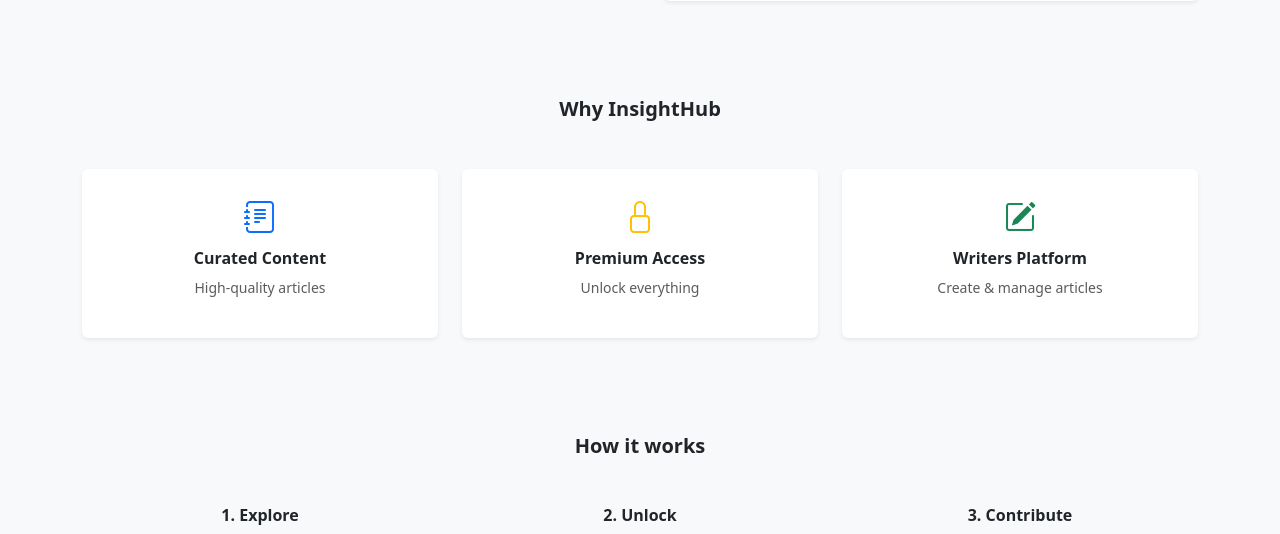
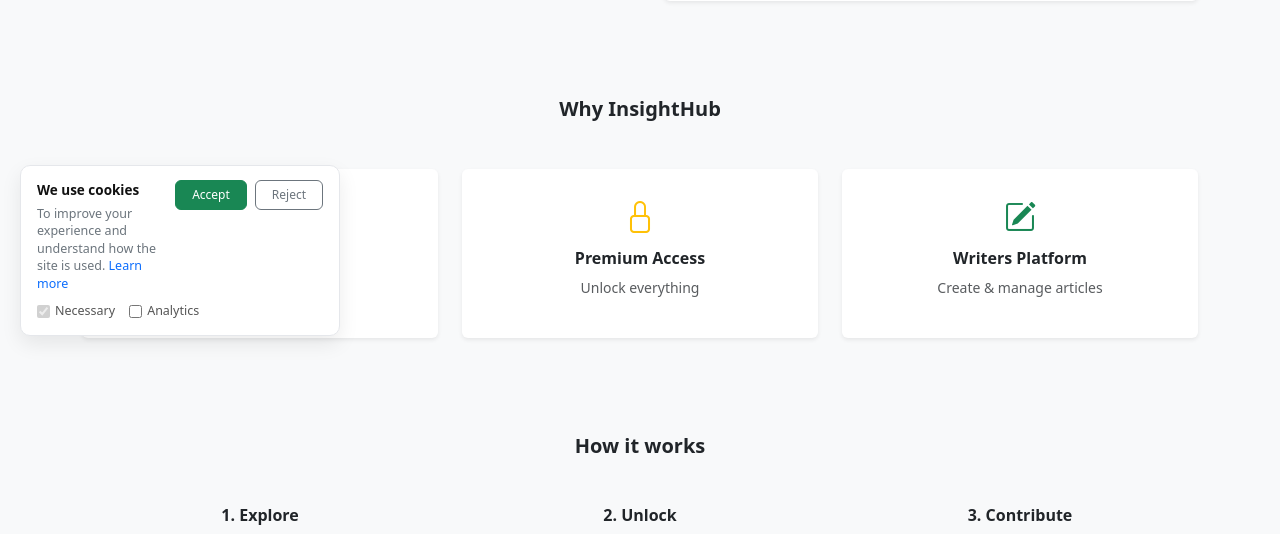
Before and after one commit to ghanshyam20/my-fullstack-project, a Django app: page / in a window 1280 px wide. Shown: the part 444-978 px from the top of the page. Run offline with Django 5.2, Linux system fonts and the light colour scheme.

Commit message:
cookie banner

```diff
--- a/account/static/account/css/index.css
+++ b/account/static/account/css/index.css
@@ -2,13 +2,13 @@ body {
   font-family: system-ui;
 }
 
-/* IMAGE */
+/* image  */
 .card-img-top {
   height: 220px;
   object-fit: cover;
 }
 
-/* BUTTON */
+/* button */
 .btn-main {
   transition: 0.2s;
 }
@@ -16,7 +16,7 @@ body {
   transform: translateY(-2px);
 }
 
-/* MAIN CARD */
+/* main card  */
 .main-card {
   border: none;
   transition: 0.3s;
@@ -26,7 +26,7 @@ body {
   box-shadow: 0 15px 30px rgba(0,0,0,0.1);
 }
 
-/* FEATURES */
+/* feature box  */
 .feature-box {
   transition: 0.3s;
   cursor: pointer;
@@ -36,7 +36,7 @@ body {
   box-shadow: 0 15px 30px rgba(0,0,0,0.1);
 }
 
-/* EXPAND TEXT */
+/* feature extra */
 .feature-extra {
   max-height: 0;
   overflow: hidden;
@@ -51,7 +51,7 @@ body {
   opacity: 1;
 }
 
-/* STEP */
+/* for step */
 .step-box {
   transition: 0.3s;
 }
@@ -59,7 +59,7 @@ body {
   transform: translateY(-4px);
 }
 
-/* FOOTER */
+/* footer  */
 .footer-links a {
   margin: 0 12px;
   text-decoration: none;
@@ -70,7 +70,7 @@ body {
   color: #000;
 }
 
-/* SOCIAL */
+/* Social  */
 .footer-social {
   display: flex;
   justify-content: center;
@@ -95,7 +95,7 @@ body {
   transform: translateY(-4px);
 }
 
-/* SCROLL */
+/* for scroll  */
 .reveal {
   opacity: 0;
   transform: translateY(40px);
@@ -105,3 +105,96 @@ body {
   opacity: 1;
   transform: translateY(0);
 }
+
+
+
+/*for cookie banner  */
+
+.cookie-banner {
+  position: fixed;
+  bottom: 20px;
+  left: 20px;
+
+  width: 320px;
+  max-width: calc(100% - 40px);
+
+  background: #fff;
+  border: 1px solid #e5e7eb;
+  border-radius: 10px;
+
+  padding: 14px 16px;
+
+  display: flex;
+  flex-direction: column;
+  gap: 10px;
+
+  box-shadow: 0 8px 20px rgba(0,0,0,0.08);
+  z-index: 9999;
+
+  font-size: 13px;
+
+  opacity: 0;
+  transform: translateY(15px);
+  animation: cookieFadeUp 0.3s ease forwards;
+}
+
+/* top row */
+.cookie-top {
+  display: flex;
+  justify-content: space-between;
+  align-items: flex-start;
+  gap: 10px;
+}
+
+/* text */
+.cookie-text strong {
+  font-size: 13.5px;
+  font-weight: 600;
+  color: #111;
+}
+
+.cookie-text p {
+  margin: 4px 0 0;
+  font-size: 12.5px;
+  color: #6c757d;
+  line-height: 1.4;
+}
+
+.cookie-text a {
+  color: #0d6efd;
+  text-decoration: none;
+}
+
+.cookie-text a:hover {
+  text-decoration: underline;
+}
+
+/* options */
+.cookie-options {
+  display: flex;
+  gap: 14px;
+  font-size: 12.5px;
+  color: #555;
+}
+
+.cookie-options label {
+  display: flex;
+  align-items: center;
+  gap: 5px;
+  cursor: pointer;
+}
+
+/* buttons */
+.cookie-banner .btn {
+  font-size: 12px;
+  padding: 5px 10px;
+  border-radius: 6px;
+}
+
+/* animation */
+@keyframes cookieFadeUp {
+  to {
+    opacity: 1;
+    transform: translateY(0);
+  }
+}
--- a/account/static/account/js/index.js
+++ b/account/static/account/js/index.js
@@ -24,3 +24,51 @@ document.addEventListener("DOMContentLoaded", () => {
   });
 
 });
+
+
+
+
+document.addEventListener("DOMContentLoaded", function () {
+
+  const banner = document.getElementById("cookie-banner");
+  const acceptBtn = document.getElementById("accept-cookies");
+  const rejectBtn = document.getElementById("reject-cookies");
+  const analyticsToggle = document.getElementById("analytics-toggle");
+
+  if (!banner) return;
+
+  // hide if already decided
+  const saved = localStorage.getItem("cookie_consent");
+  if (saved) {
+    banner.style.display = "none";
+  }
+
+  // if user accepts → analytics ON
+  acceptBtn.addEventListener("click", function () {
+
+    const consentData = {
+      necessary: true,
+      analytics: true
+    };
+
+    localStorage.setItem("cookie_consent", JSON.stringify(consentData));
+    banner.style.display = "none";
+
+    console.log("Accepted:", consentData);
+  });
+
+  // if user rejects → analytics OFF
+  rejectBtn.addEventListener("click", function () {
+
+    const consentData = {
+      necessary: true,
+      analytics: false
+    };
+
+    localStorage.setItem("cookie_consent", JSON.stringify(consentData));
+    banner.style.display = "none";
+
+    console.log("Rejected:", consentData);
+  });
+
+});
--- a/account/templates/account/index.html
+++ b/account/templates/account/index.html
@@ -168,6 +168,44 @@
   </div>
 </footer>
 
+<div id="cookie-banner" class="cookie-banner">
+
+  <div class="cookie-top">
+
+    <div class="cookie-text">
+      <strong>We use cookies</strong>
+      <p>
+        To improve your experience and understand how the site is used.
+        <a href="{% url 'privacy' %}">Learn more</a>
+      </p>
+    </div>
+
+    <div class="d-flex gap-2">
+      <button id="accept-cookies" class="btn btn-success btn-sm px-3">
+        Accept
+      </button>
+
+      <button id="reject-cookies" class="btn btn-outline-secondary btn-sm px-3">
+        Reject
+      </button>
+    </div>
+
+  </div>
+
+  <div class="cookie-options">
+    <label>
+      <input type="checkbox" checked disabled>
+      Necessary
+    </label>
+
+    <label>
+      <input type="checkbox" id="analytics-toggle">
+      Analytics
+    </label>
+  </div>
+
+</div>
+
 <script src="{% static 'account/js/index.js' %}"></script>
 
 </body>
```
